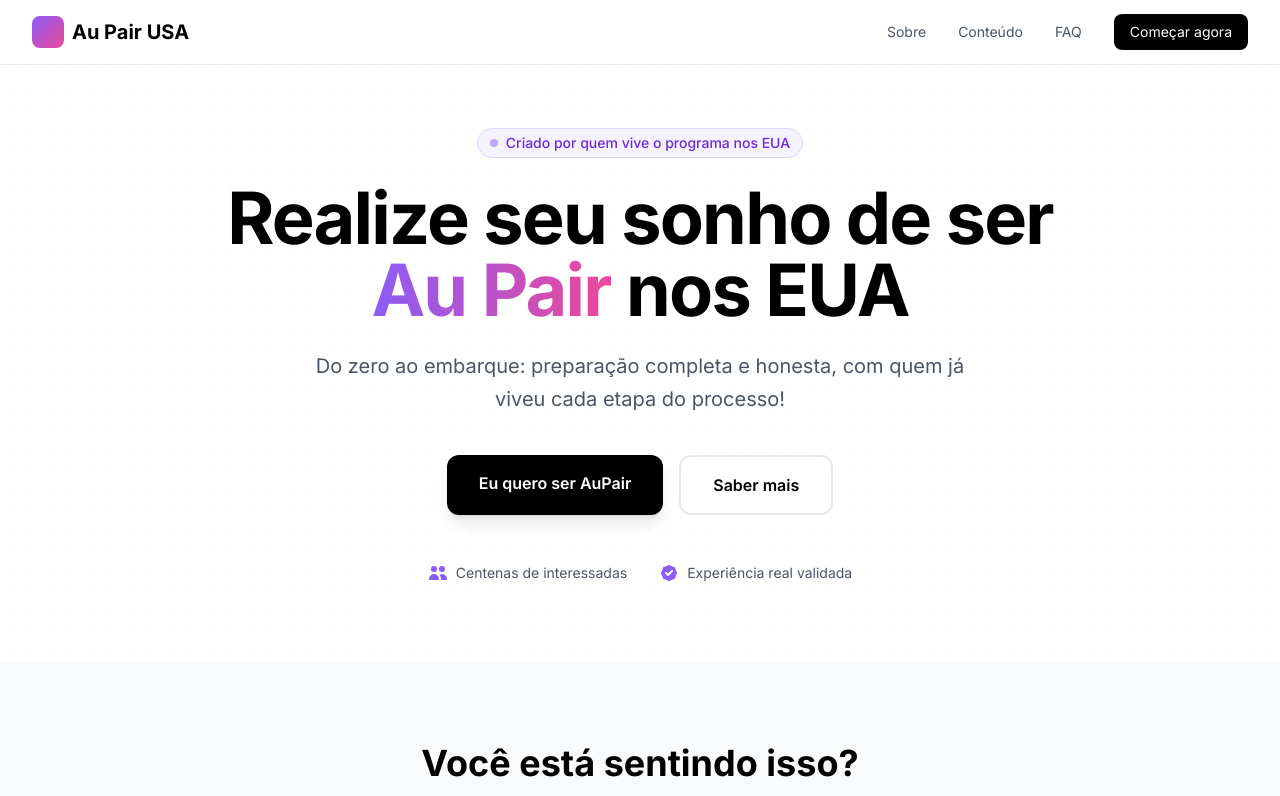
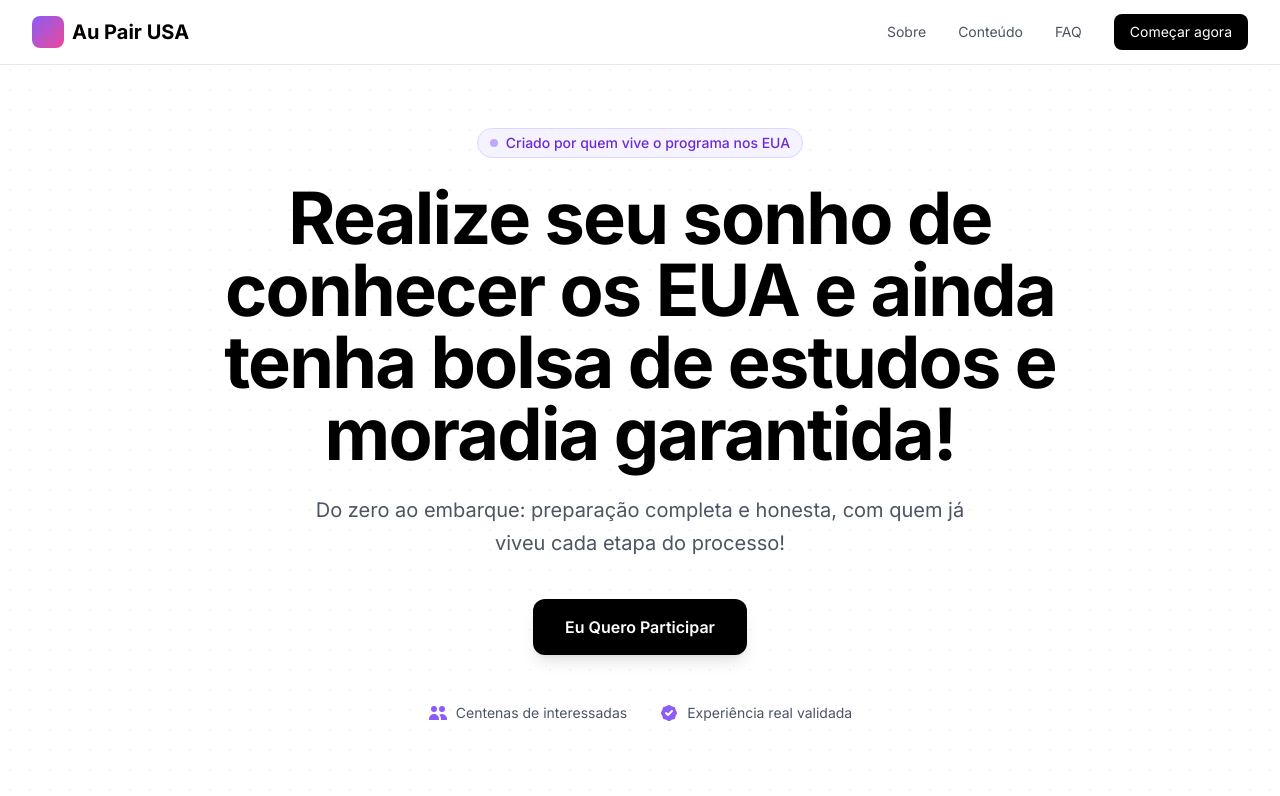
Before and after one commit to odevbruno/aupairusa, a plain HTML site: page index.html in a window 1280 px wide. Shown: the top 796 px of the page. Drawn offline with nearby package versions, Linux system fonts and the light colour scheme.

Commit message:
Update index.html

```diff
--- a/index.html
+++ b/index.html
@@ -80,8 +80,7 @@
                 </div>
 
                 <h1 class="text-5xl sm:text-6xl lg:text-7xl font-bold tracking-tight mb-6">
-                    Realize seu sonho de ser
-                    <span class="gradient-text">Au Pair</span> nos EUA
+                    Realize seu sonho de conhecer os EUA e ainda tenha bolsa de estudos e moradia garantida!
                 </h1>
 
                 <p class="text-xl text-gray-600 mb-10 max-w-2xl mx-auto leading-relaxed">
@@ -90,11 +89,11 @@
 
                 <div class="flex flex-col sm:flex-row gap-4 justify-center">
                     <a href="#cta" class="px-8 py-4 bg-black text-white rounded-xl font-semibold hover:bg-gray-800 transition shadow-lg hover:shadow-xl">
-                        Eu quero ser AuPair
-                    </a>
-                    <a href="#sobre" class="px-8 py-4 bg-white border-2 border-gray-200 rounded-xl font-semibold hover:border-gray-300 transition">
+                        Eu Quero Participar
+                        </a>
+                    <!-- <a href="#sobre" class="px-8 py-4 bg-white border-2 border-gray-200 rounded-xl font-semibold hover:border-gray-300 transition">
                         Saber mais
-                    </a>
+                    </a> -->
                 </div>
 
                 <div class="mt-12 flex items-center justify-center gap-8 text-sm text-gray-600">
```
